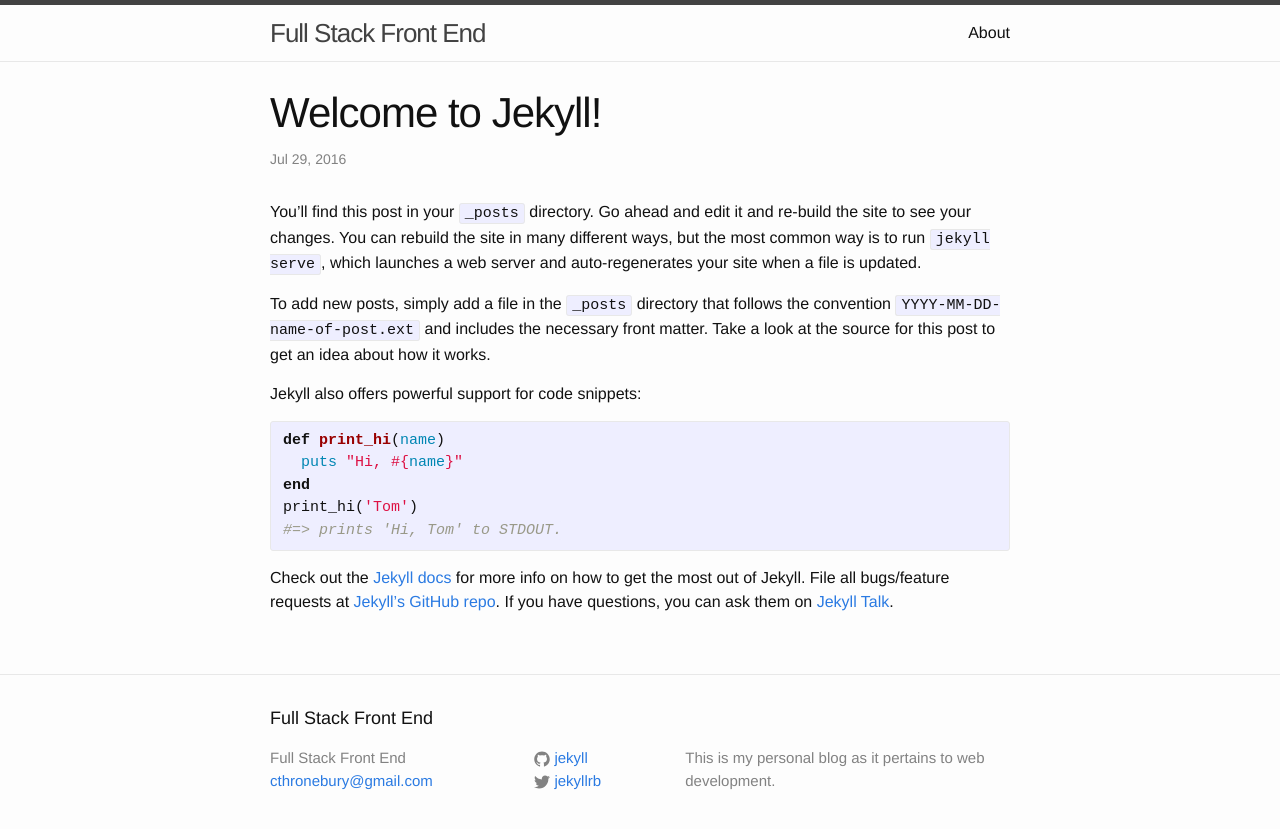
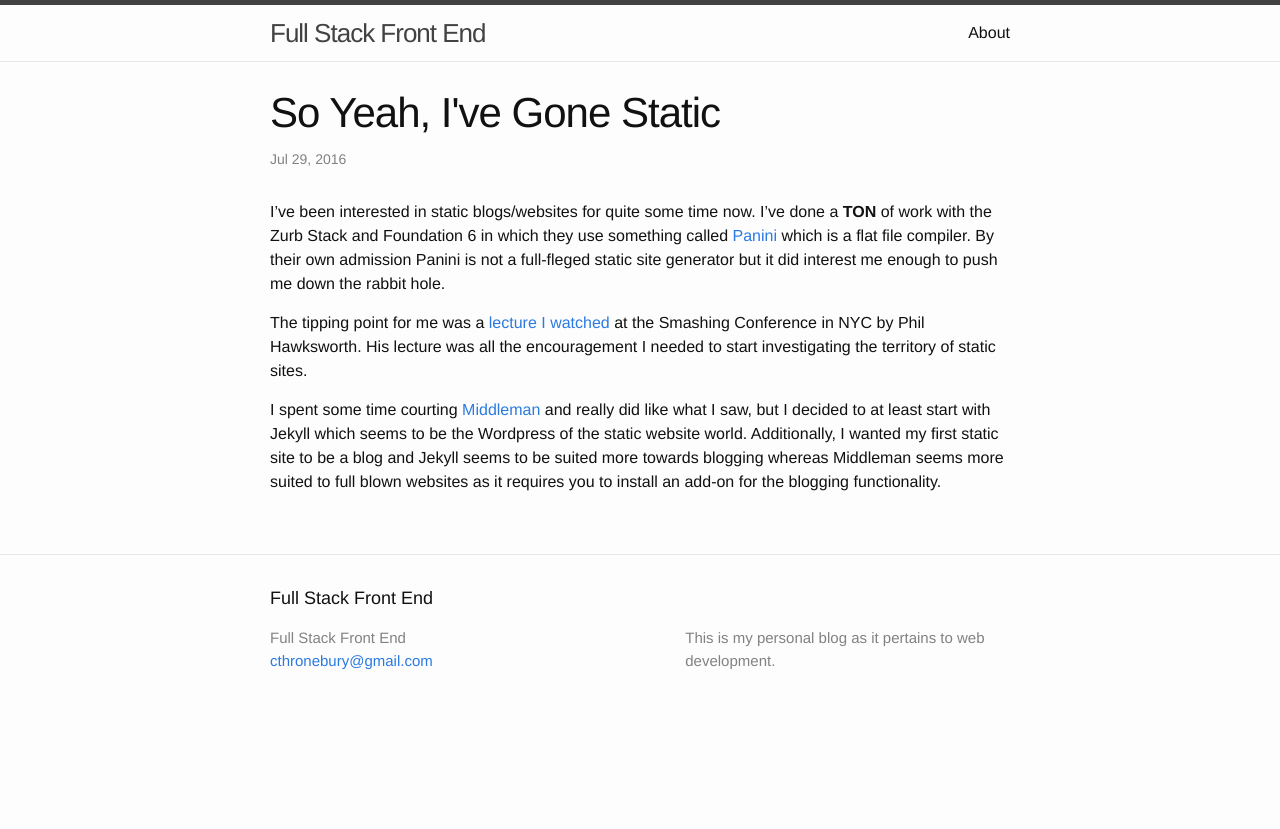
Before and after one commit to bahamagician/bahamagician.github.io, a Jekyll site: the page built from _posts/2016-07-29-welcome-to-jekyll.markdown, in a window 1280 px wide. Shown: the top 829 px of the page. Built offline with Jekyll 4.4.1, drawn with Linux system fonts in a browser that asks for light colours.

Commit message:
Add 'I've Gone Static' Post and Clean Up config & footer

```diff
--- a/_config.yml
+++ b/_config.yml
@@ -12,8 +12,7 @@ description: > # this means to ignore newlines until "baseurl:"
   This is my personal blog as it pertains to web development.
 baseurl: "" # the subpath of your site, e.g. /blog
 url: "http://fullstackfrontend.com" # the base hostname & protocol for your site
-twitter_username: jekyllrb
-github_username:  jekyll
+
 
 # Build settings
 markdown: kramdown
--- a/_includes/footer.html
+++ b/_includes/footer.html
@@ -13,7 +13,7 @@
       </div>
 
       <div class="footer-col footer-col-2">
-        <ul class="social-media-list">
+        <!-- <ul class="social-media-list">
           {% if site.github_username %}
           <li>
             {% include icon-github.html username=site.github_username %}
@@ -25,7 +25,7 @@
             {% include icon-twitter.html username=site.twitter_username %}
           </li>
           {% endif %}
-        </ul>
+        </ul> -->
       </div>
 
       <div class="footer-col footer-col-3">
--- a/_posts/2016-07-29-welcome-to-jekyll.markdown
+++ b/_posts/2016-07-29-welcome-to-jekyll.markdown
@@ -1,25 +1,11 @@
 ---
 layout: post
-title:  "Welcome to Jekyll!"
+title:  "So Yeah, I've Gone Static"
 date:   2016-07-29 09:51:39 -0400
-categories: jekyll update
+categories: update
 ---
-You’ll find this post in your `_posts` directory. Go ahead and edit it and re-build the site to see your changes. You can rebuild the site in many different ways, but the most common way is to run `jekyll serve`, which launches a web server and auto-regenerates your site when a file is updated.
+I've been interested in static blogs/websites for quite some time now.  I've done a **TON** of work with the Zurb Stack and Foundation 6 in which they use something called [Panini](https://github.com/zurb/panini) which is a flat file compiler. By their own admission Panini is not a full-fleged static site generator but it did interest me enough to push me down the rabbit hole.
 
-To add new posts, simply add a file in the `_posts` directory that follows the convention `YYYY-MM-DD-name-of-post.ext` and includes the necessary front matter. Take a look at the source for this post to get an idea about how it works.
+The tipping point for me was a [lecture I watched](https://vimeo.com/174172567) at the Smashing Conference in NYC by Phil Hawksworth.  His lecture was all the encouragement I needed to start investigating the territory of static sites.
 
-Jekyll also offers powerful support for code snippets:
-
-{% highlight ruby %}
-def print_hi(name)
-  puts "Hi, #{name}"
-end
-print_hi('Tom')
-#=> prints 'Hi, Tom' to STDOUT.
-{% endhighlight %}
-
-Check out the [Jekyll docs][jekyll-docs] for more info on how to get the most out of Jekyll. File all bugs/feature requests at [Jekyll’s GitHub repo][jekyll-gh]. If you have questions, you can ask them on [Jekyll Talk][jekyll-talk].
-
-[jekyll-docs]: http://jekyllrb.com/docs/home
-[jekyll-gh]:   https://github.com/jekyll/jekyll
-[jekyll-talk]: https://talk.jekyllrb.com/
+I spent some time courting [Middleman](https://middlemanapp.com/) and really did like what I saw, but I decided to at least start with Jekyll which seems to be the Wordpress of the static website world.  Additionally, I wanted my first static site to be a blog and Jekyll seems to be suited more towards blogging whereas Middleman seems more suited to full blown websites as it requires you to install an add-on for the blogging functionality.
```
